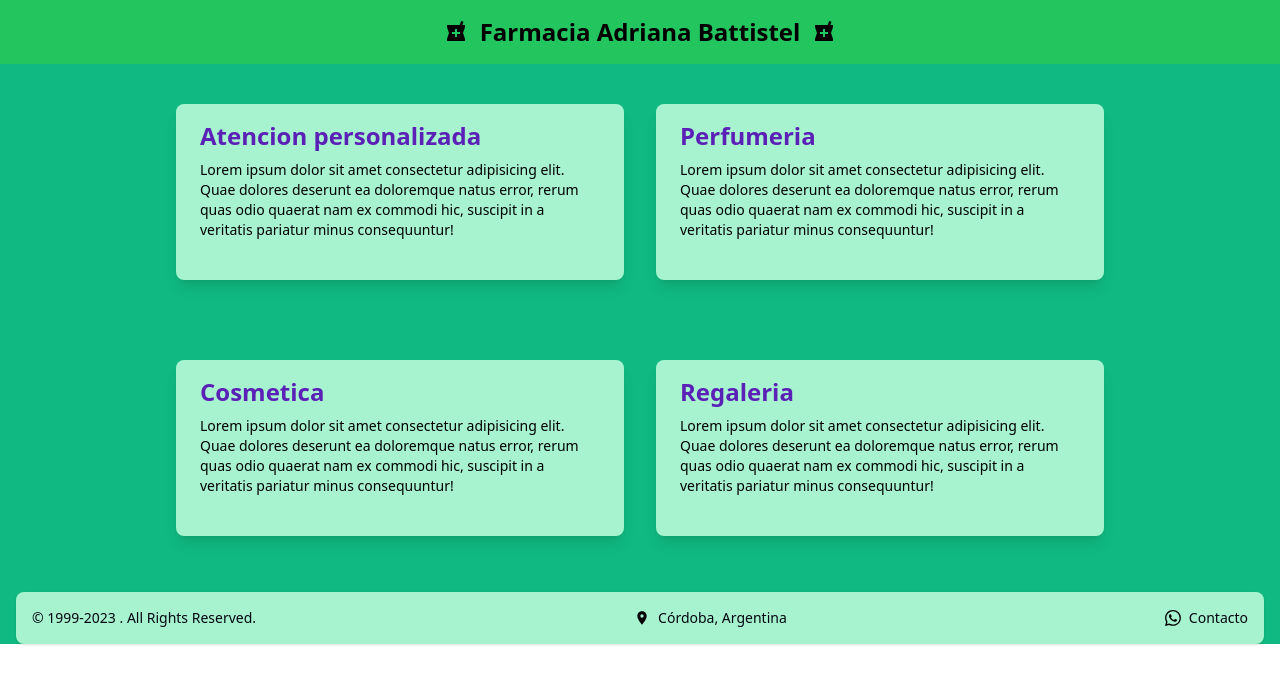
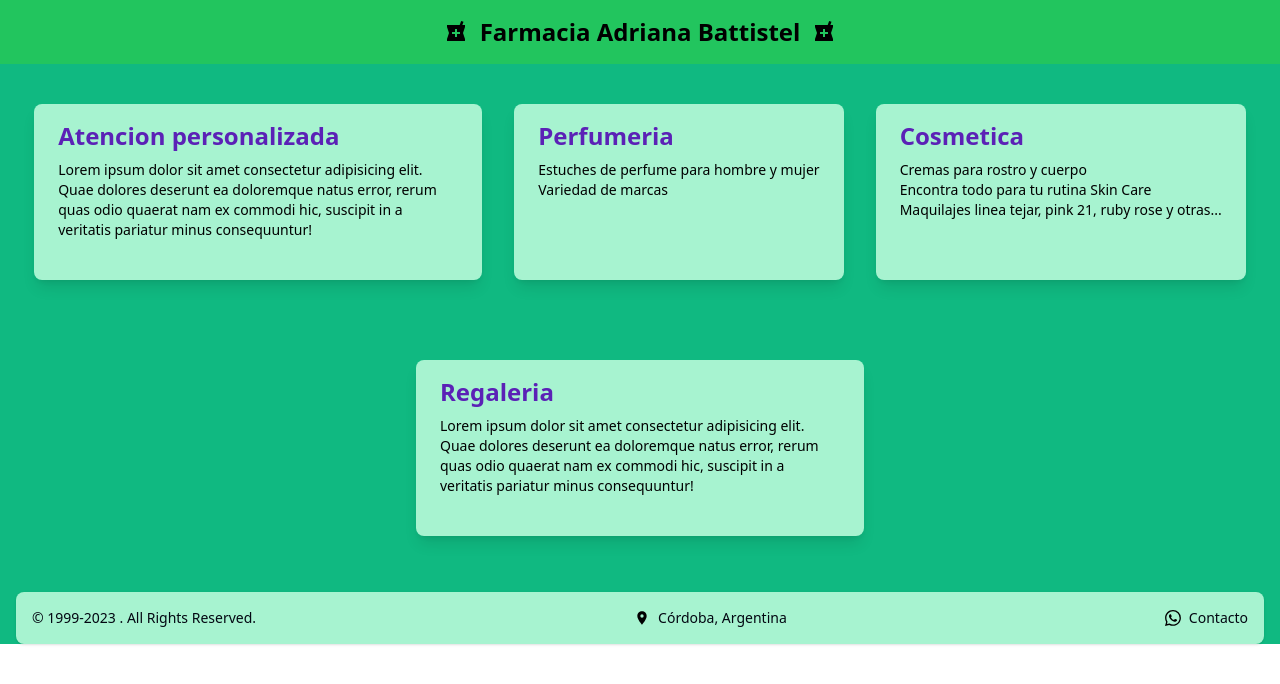
Before and after one commit to lisildg/Farmacia-Adriana, a Next.js app: page / in a window 1280 px wide. Shown: the top 684 px of the page. Built offline with nearby package versions, Linux system fonts and the light colour scheme.

Commit message:
cards text

```diff
--- a/pages/index.js
+++ b/pages/index.js
@@ -38,9 +38,12 @@ export default function Home() {
         <div className="grid justify-content md:justify-end -mt-6">
           <div>
             <h2 className="text-violet-800 text-2xl font-semibold">Perfumeria</h2>
-            <p className="mt-2 text-black text-sm">
-              Lorem ipsum dolor sit amet consectetur adipisicing elit. Quae dolores deserunt ea doloremque natus error, rerum quas odio quaerat nam ex commodi hic, suscipit in a veritatis pariatur minus consequuntur!
-            </p>
+            <div className="mt-2 text-black text-sm">
+              <ul>
+                <li>Estuches de perfume para hombre y mujer</li>
+                <li>Variedad de marcas</li>
+              </ul>
+            </div>
           </div>
         </div>
       </div>
@@ -49,9 +52,13 @@ export default function Home() {
         <div className="grid justify-content md:justify-end -mt-6">
           <div>
             <h2 className="text-violet-800 text-2xl font-semibold">Cosmetica</h2>
-            <p className="mt-2 text-black text-sm">
-              Lorem ipsum dolor sit amet consectetur adipisicing elit. Quae dolores deserunt ea doloremque natus error, rerum quas odio quaerat nam ex commodi hic, suscipit in a veritatis pariatur minus consequuntur!
-            </p>
+            <div className="mt-2 text-black text-sm">
+              <ul>
+                <li>Cremas para rostro y cuerpo</li>
+                <li>Encontra todo para tu rutina Skin Care</li>
+                <li>Maquilajes linea tejar, pink 21, ruby rose y otras...</li>
+              </ul>
+            </div>
           </div>
         </div>
       </div>
```
